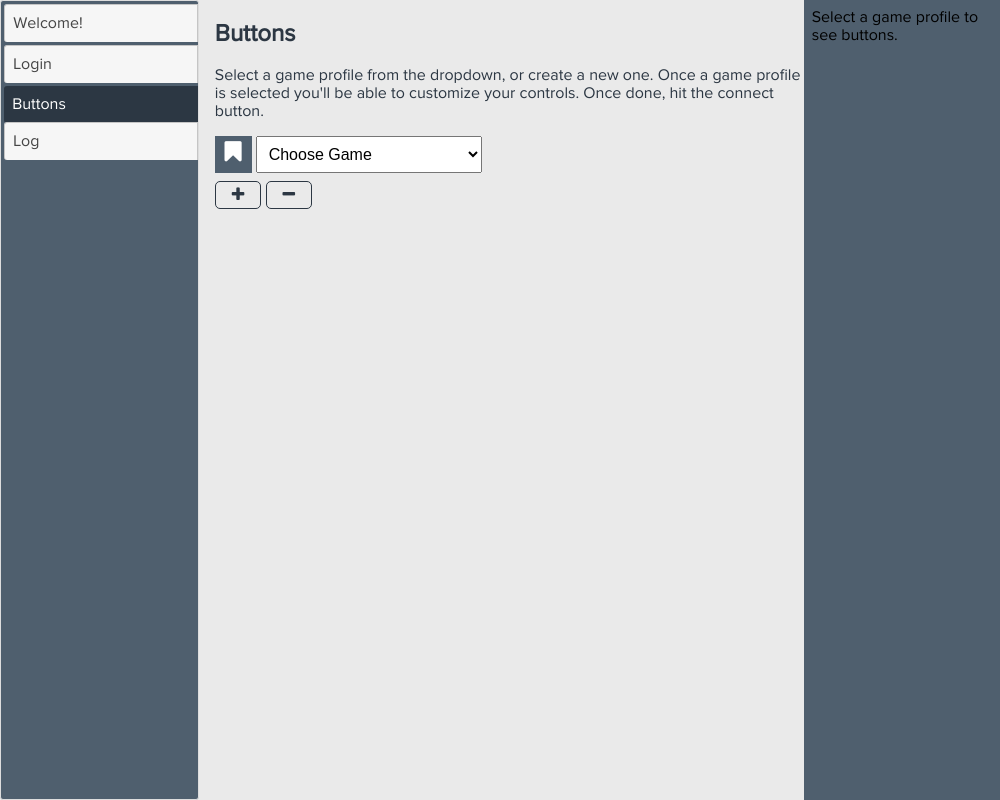
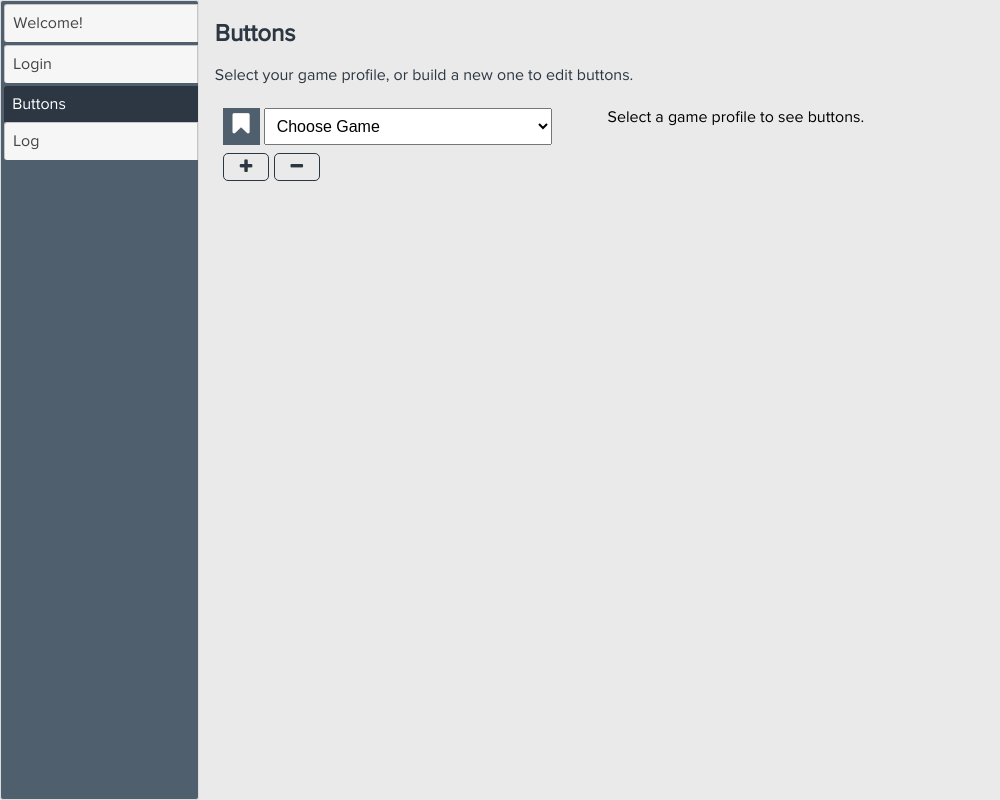
Before and after one commit to R3ido101/BeamChatPlays, an Electron app: page gui/index.html in a window 1000 px wide. Both pictures are taken after a click on the tab "Buttons". Drawn offline with Linux system fonts and the light colour scheme; no server answers.

Commit message:
Style changes to button layout.

```diff
--- a/app.js
+++ b/app.js
@@ -24,6 +24,7 @@ gui.on('ready', function() {
         fullscreenable: false,
         icon: __dirname + '/fav.png'
     });
+    //mainWindow.setMenu(null);
 
     // and load the index.html of the app.
     mainWindow.loadURL('file://' + __dirname + '/gui/index.html');
--- a/gui/css/main.css
+++ b/gui/css/main.css
@@ -21,14 +21,10 @@ body {
     background-color: transparent;
 }
 
+input,
 select {
     padding: .5em;
-    width: 38.5%;
-}
-
-input {
-    padding: .5em;
-    width: 35%;
+    width: 75%;
 }
 
 button {
@@ -159,24 +155,22 @@ a.ui-button:active,
 
 /** Button Tab **/
 
-.button-wrap {
+.button-content {
+    width: 100%;
     display: flex;
 }
 
-.button-left {
-    width: 75%;
+.button-builder {
+    width: 49%;
+    vertical-align: top;
 }
 
-.button-right {
-    background-color: white;
-    height: 100vh;
-    overflow-y: scroll;
-    width: 25%;
-    background-color: #4f5f6e;
+.button-grid {
+    vertical-align: top;
+    width: 39%;
 }
 
 .button-right-content {
-    padding: .5em;
     color: black;
 }
 
@@ -203,8 +197,14 @@ a.ui-button:active,
 /** Button List **/
 
 .button-list-item {
-    background-color: #e9e9e9;
+    background-color: #2c3743;
     margin-bottom: 1em;
+    width: 25%;
+    color: white;
+    overflow: hidden;
+    border-radius: 5px;
+    display: inline-block;
+    margin: .2em;
 }
 
 .button-header {
--- a/gui/index.html
+++ b/gui/index.html
@@ -46,18 +46,23 @@
                 </div>
             </div>
             <div id="tabs-3">
+                <h2>Buttons</h2>
+                <p>Select your game profile, or build a new one to edit buttons.</p>
                 <div class="button-wrap">
-                    <div class="button-left">
-                        <h2>Buttons</h2>
-                        <p>Select a game profile from the dropdown, or create a new one. Once a game profile is selected you'll be able to customize your controls. Once done, hit the connect button.</p>
+                    <div class="button-content">
+                        <div class="button-builder">
                             <div class="control-dropdown-wrap">
                                 <div class="fa square-icon fa-bookmark"></div>
                                 <select class="control-dropdown">
                                     <option class="default" value="default" disabled="disabled" selected="selected">Choose Game</option>
                                 </select>
                                 <div class="control-dropdown-btns">
-								<button class="add-profile"><div class="fa fa-plus"></div></button>
-								<button class="remove-profile"><div class="fa fa-minus"></div></button>
+                                    <button class="add-profile">
+                                        <div class="fa fa-plus"></div>
+                                    </button>
+                                    <button class="remove-profile">
+                                        <div class="fa fa-minus"></div>
+                                    </button>
                                 </div>
                             </div>
                             <div class="control-entry" style="display:none">
@@ -94,9 +99,10 @@
                                 </div>
                             </div>
                         </div>
-                    <div class="button-right">
+                        <div class="button-grid">
                             <div class="button-right-content">
                                 <div class="default">Select a game profile to see buttons.</div>
+                            </div>
                         </div>
                     </div>
                 </div>
```
Also changed, not shown: gui/js/main.js (+8 -8 lines). Lines whose indentation alone changed are shown as unchanged.
